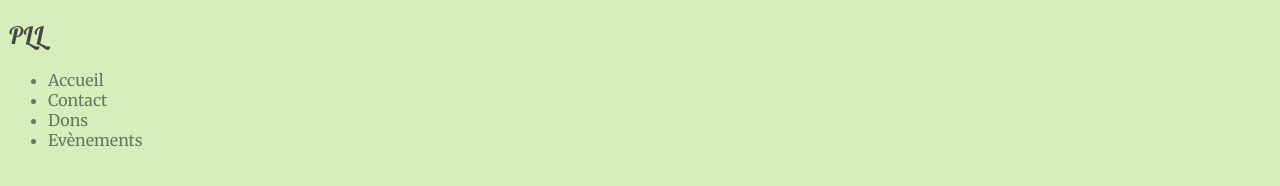
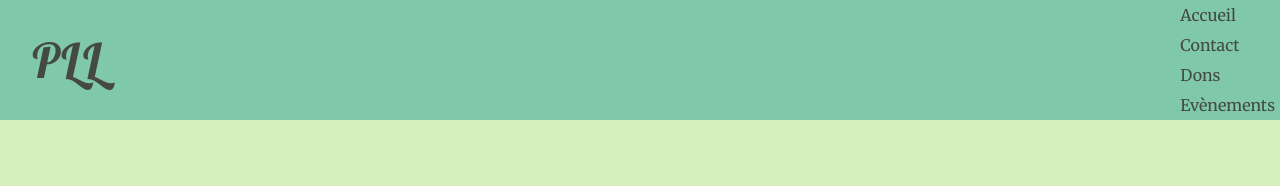
Before and after one commit to kombryan/1ere_evaluation, a plain HTML site: page index.html in a window 1280 px wide. Drawn offline with Linux system fonts and the light colour scheme.

Commit message:
fin du design menu navbar

```diff
--- a/css/style.css
+++ b/css/style.css
@@ -17,10 +17,41 @@ $color4 {
 body {
     font-family: 'Merriweather', serif;
     background-color: #D5EEBB;
-    color: #5F7A61;
+    color: #444941;
+    font-size: 16px;
+    margin: 0 ;
+    height: 1000px;
+
+
 }
 
-h1 {
+header {
+    background-color: #7FC8A9;
+}
+
+.menu {
+    display: flex;
+    justify-content: space-between;
+    height: 100%;
+}
+
+.logo {
     font-family: 'Lobster Two', cursive;
     color: #444941;
+    font-size: 3rem;
+    margin: auto 30px;
 }
+
+.main_pages {
+    display: flex;
+    flex-direction: column;
+}
+
+.items {
+    margin: 5px;
+}
+
+nav a {
+    color: #444941;
+    text-decoration: none;
+}
--- a/index.html
+++ b/index.html
@@ -14,23 +14,24 @@
     <body>
         <header>
             <nav class="menu">
-                <h1>PLL</h1>
-                <ul class="items">
-                    <li>Accueil</li>
-                    <li>Contact</li>
-                    <li>Dons</li>
-                    <li>Evènements</li>
-                </ul>
-
-
-
+                <h1 class="logo"><a href="#">PLL</a></h1>
+                <div class="main_pages">
+                    <a class="items" href="#">Accueil</a>
+                    <a class="items" href="#">Contact</a>
+                    <a class="items" href="#">Dons</a>
+                    <a class="items" href="#">Evènements</a>
+                </div>
             </nav>
+        </header>
 
 
 
 
 
-        </header>
+
+
+
+
 
 
 
```
